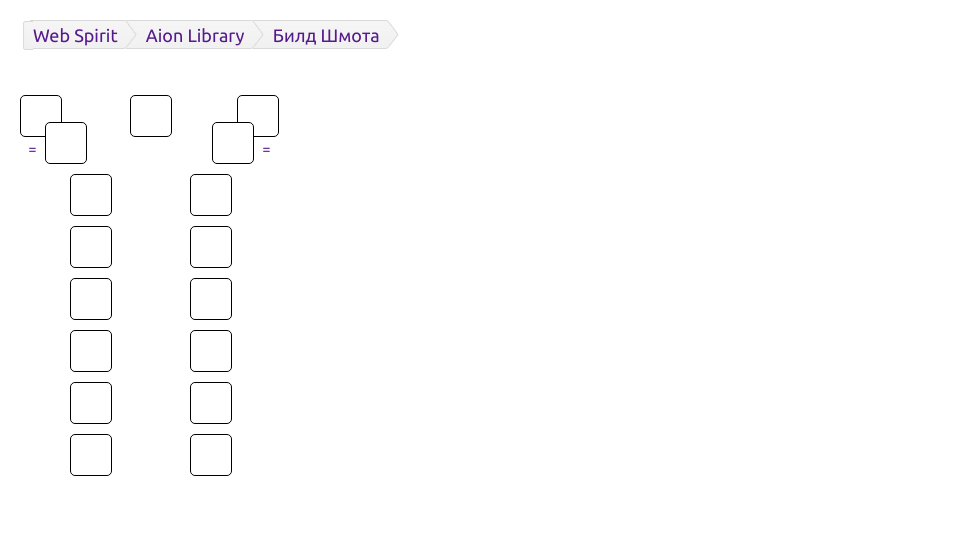
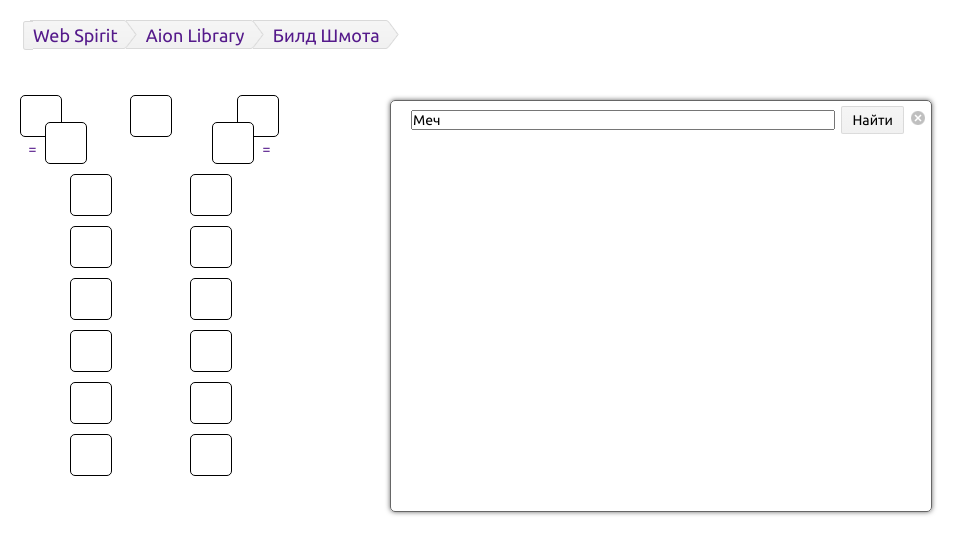
Before and after one commit to ErgallM/Aion-Library, a PHP site: page /armor/ in a window 1280 px wide. Shown: the top 554 px of the page, without its empty margins (0-978 px from the left). Run offline with PHP 8.4, Linux system fonts and the light colour scheme; some libraries are stand-ins or nearby versions.

Commit message:
Правки по дизайну

```diff
--- a/armor/index.php
+++ b/armor/index.php
@@ -67,17 +67,17 @@ $lang = new Lang();
 </div>
 
 <div id="searchItems">
+    <div class="close"><button></button></div>
     <div><form action="db.php?t=get" id="searchItemsForm">
         <input id="start" name="start" value="0" type="hidden">
 
-        <label>Название предмена: <input type="text" name="name" value="Введите название" data-default-text="Введите название"></label>
+        <label><input type="text" name="name" value="Меч" data-default-text="Введите название"></label>
         <img src="" id="loadSeparator" />
         <input type="submit" value="Найти" class="button">
         </form></div>
 
     <div id="posts-container">
         <div id="posts"></div>
-        <div id="load-more" class="button">Load More</div>
     </div>
 </div>
 
--- a/css/armor.css
+++ b/css/armor.css
@@ -14,8 +14,29 @@
 #man .itemPanel-2 {margin-left: 78px;}
 #man .itemPanel .item, #man .itemPanel-2 .item {clear: both; margin-bottom: 10px;}
 
-#searchItems {position: absolute; margin-top: -430px; width: 500px; left: -200px;}
-#posts  { height:300px; overflow-y: auto; }
+#searchItems {
+    width: 500px;
+    height: 400px;
+    position: absolute;
+    top: 100px;
+    left: 50%;
+    z-index: 100;
+    margin-left: -250px;
+    border: 1px solid #666;
+    padding: 5px 20px;
+
+    -webkit-border-radius: 5px;
+    -moz-border-radius: 5px;
+    border-radius: 5px;
+    box-shadow: 0px 0px 5px #666;
+    -webkit-box-shadow: 0px 0px 5px #666;
+    -moz-box-shadow: 0px 0px 5px #666;
+
+    behavior: url(/PIE.htc);
+}
+#searchItems input[name='name'] {width: 420px;}
+
+#posts  {margin-top: 10px; height:345px; overflow-y: auto; }
 #posts div {
     height: 40px;
     line-height: 40px;
@@ -76,18 +97,18 @@
 .compare h3 button {border: none; cursor: pointer; height: 16px; width: 16px;}
 .compare h3 button.up {background: url('/images/up.png') center center no-repeat;}
 .compare h3 button.down {background: url('/images/down.png') center center no-repeat;}
-.compare h3 span {margin-left: 20px;}
+.compare h3 span {margin-left: 10px;}
 .compare h3 span i {display: inline-block; width: 25px; text-align: right; margin-right: 5px;}
 
 
 .compare {
     background: url('http://ru.aiondatabase.com/res/icons/40/icon_item_orb_e01.png') 5px 5px no-repeat #fff;
-    width: 500px;
+    width: 600px;
     position: absolute;
     top: 100px;
     left: 50%;
     z-index: 100;
-    margin-left: -250px;
+    margin-left: -300px;
     border: 1px solid #666;
     padding: 5px;
     padding-left: 50px;
@@ -108,18 +129,18 @@
     padding-bottom: 0px;
 }
 .compare .block .title {margin-bottom: 1em;}
-.compare .block .skills {width: 230px; padding-right: 20px; text-align: right; float: left;}
+.compare .block .skills {width: 280px; padding-right: 20px; text-align: right; float: left;}
 .compare .block .skills span {float: left;}
 
-.compare .block .manastone {width: 230px; height: 40px; float: left; cursor: pointer; background: url('/images/manastone/hp-white.png') top left no-repeat; margin-bottom: 5px; margin-right: 20px;}
+.compare .block .manastone {width: 280px; height: 40px; float: left; cursor: pointer; background: url('/images/manastone/hp-white.png') top left no-repeat; margin-bottom: 5px; margin-right: 20px;}
 .compare .block .manastone.white {background-image: url('/images/manastone/hp-white.png');}
 .compare .block .manastone.green {background-image: url('/images/manastone/hp-green.png');}
 .compare .block .type {text-align: right;}
 .compare .block .type span {float: left;}
 
-.compare div.close {float: right;}
-.compare div.close button {border: none; background: url('/images/closeButtons.png') 0px 0px; height: 14px; width: 14px; cursor: pointer; margin-top: 5px; margin-right: -20px;}
-.compare div.close button:hover {background-position: -14px 0px;}
-.compare div.close button:active {background-position: -28px 0px;}
+.compare div.close, #searchItems div.close {float: right;}
+.compare div.close button, #searchItems div.close button {border: none; background: url('/images/closeButtons.png') 0px 0px; height: 14px; width: 14px; cursor: pointer; margin-top: 5px; margin-right: -20px;}
+.compare div.close button:hover, #searchItems div.close button:hover {background-position: -14px 0px;}
+.compare div.close button:active, #searchItems div.close button:hover {background-position: -28px 0px;}
 
 .compare .buttonsPanel {text-align: right;}
--- a/js/armor.js
+++ b/js/armor.js
@@ -59,6 +59,7 @@ var Item = new Class({
         var that = this;
         var item = this.options;
         var compare = new Element('div#compare-' + item.id + '.compare.hide');
+        if (item.icon) compare.setStyle('background-image', 'url("/images/items/icons/' + item.icon + '")');
 
         var closeButton = new Element('button', {
             events: {
```
